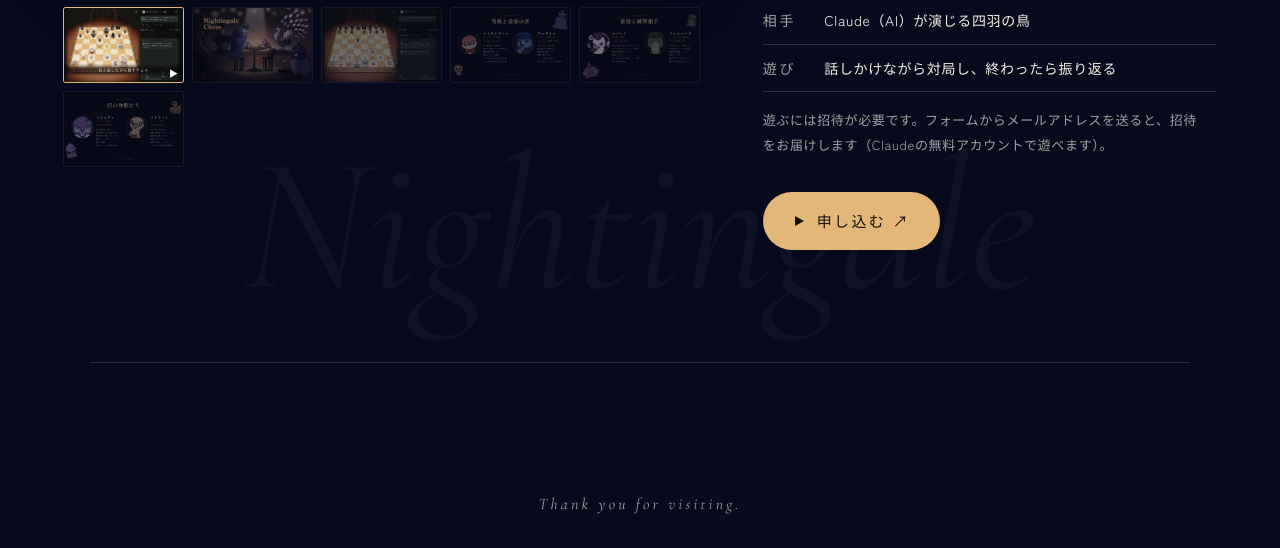
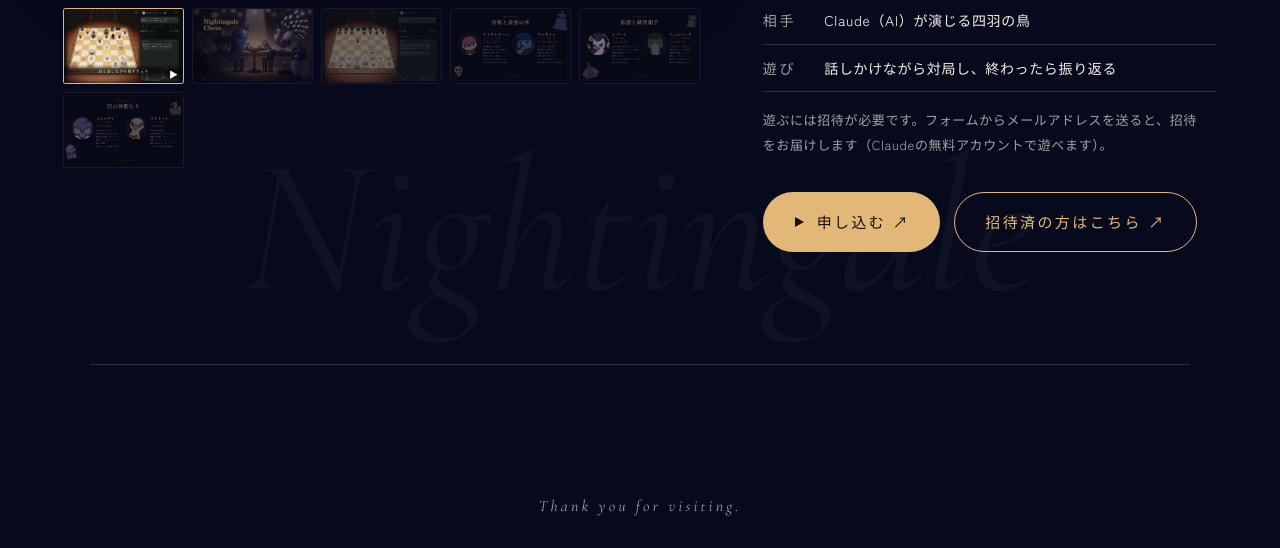
Before and after one commit to MikoOkame/game-gallery, a plain HTML site: page index.html in a window 1280 px wide. Shown: the part 5265-5813 px from the top of the page. Drawn offline with nearby package versions, Linux system fonts and the light colour scheme; animation ran at ten frames a second; a web font is replaced by a local one.

Commit message:
Nightingale Chess: a button for invited players beside the apply button
Co-Authored-By: Claude Opus 5.5 <noreply@anthropic.com>
Claude-Session: https://claude.ai/code/session_01RvQfxsjzi5DXnzafS2JGr8

```diff
--- a/index.html
+++ b/index.html
@@ -127,6 +127,8 @@ button{font:inherit;color:inherit;background:none;border:0;cursor:pointer}
 .btn-play{background:var(--accent);color:#14110c;font-weight:500}
 .btn-play svg{width:12px;height:12px}
 .btn-play:hover{transform:translateY(-3px);box-shadow:0 14px 34px -10px var(--accent)}
+.btn-sub{border:1px solid var(--accent);color:var(--accent)} /* the second, quieter button beside the main one */
+.btn-sub:hover{transform:translateY(-3px);background:rgba(255,255,255,.04)}
 .exhibit::before{content:attr(data-roman);position:absolute;left:50%;bottom:clamp(20px,5vh,50px);transform:translateX(-50%);font-family:var(--latin);font-style:italic;font-size:clamp(70px,15vw,220px);line-height:1;color:rgba(255,255,255,.035);white-space:nowrap;pointer-events:none;z-index:-1}
 @media (max-width:1024px){
   .exhibit,.exhibit:nth-of-type(even){grid-template-columns:1fr;min-height:auto;padding-top:110px;padding-bottom:110px}
@@ -666,6 +668,7 @@ footer .copy{margin-top:48px;font-size:12px;color:var(--muted);letter-spacing:.2
     <p class="ex-note reveal" style="--d:.22s">遊ぶには招待が必要です。フォームからメールアドレスを送ると、招待をお届けします（Claudeの無料アカウントで遊べます）。</p>
     <div class="ex-actions reveal" style="--d:.25s">
       <a class="btn btn-play js-play" href="#" target="_blank" rel="noopener"><svg viewBox="0 0 12 12"><path d="M2 1l9 5-9 5z" fill="currentColor"/></svg>申し込む ↗</a>
+      <a class="btn btn-sub" href="https://claude.ai/artifact/Hv6GAJERY3q1vB43N6Cmj2" target="_blank" rel="noopener">招待済の方はこちら ↗</a>
     </div>
   </div>
 </section>
```
